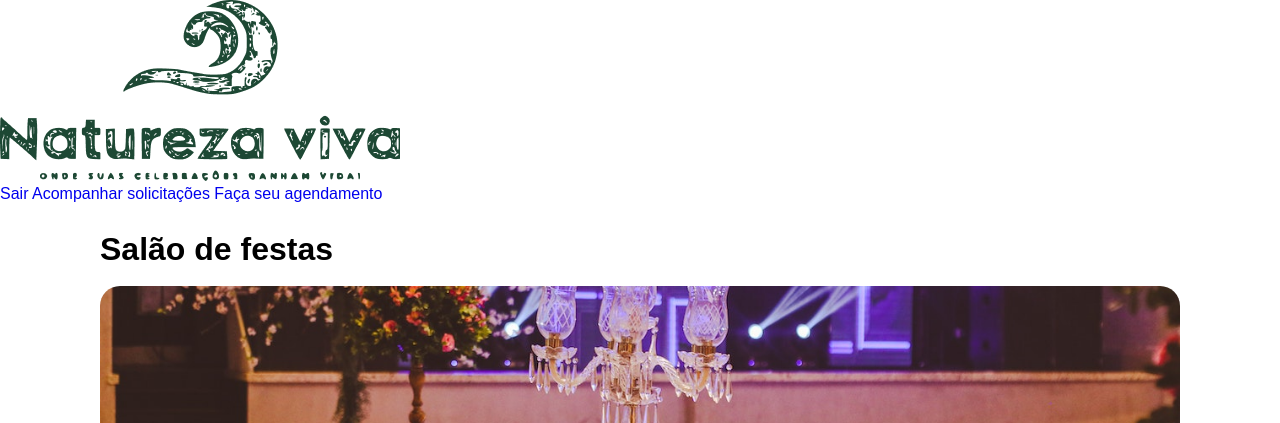
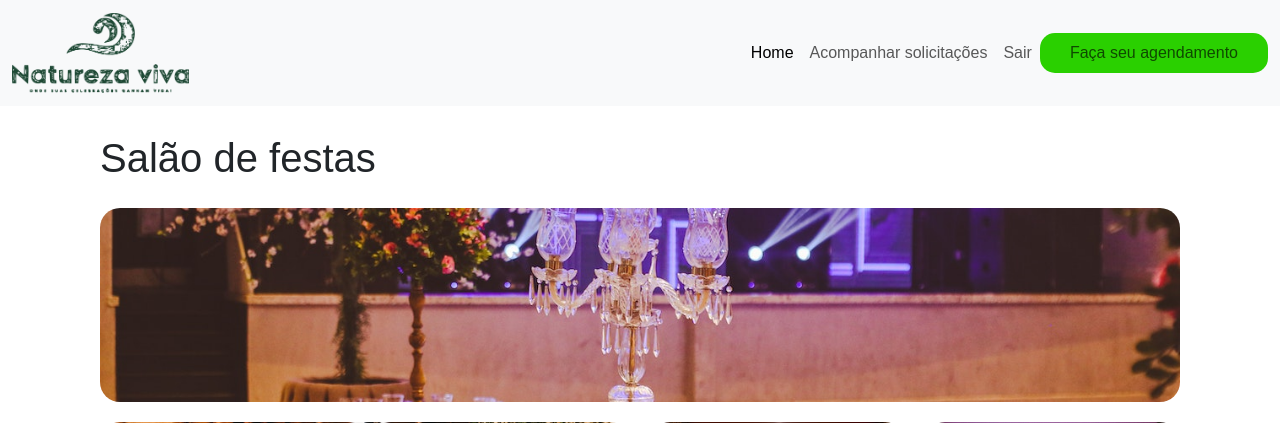
Before and after one commit to RafaSilvaDev/Projeto-DevWeb, a PHP site: page /pages/Salao.html in a window 1280 px wide. Shown: the top 423 px of the page. Run offline with PHP 8.4, Linux system fonts and the light colour scheme; style sheets or scripts are compiled from the project's sources; some web fonts are replaced.

Commit message:
Updating header everywhere

```diff
--- a/pages/Salao.html
+++ b/pages/Salao.html
@@ -4,22 +4,61 @@
     <meta charset="UTF-8" />
     <meta http-equiv="X-UA-Compatible" content="IE=edge" />
     <meta name="viewport" content="width=device-width, initial-scale=1.0" />
+    <link
+      href="https://cdn.jsdelivr.net/npm/bootstrap@5.3.0/dist/css/bootstrap.min.css"
+      rel="stylesheet"
+      integrity="sha384-9ndCyUaIbzAi2FUVXJi0CjmCapSmO7SnpJef0486qhLnuZ2cdeRhO02iuK6FUUVM"
+      crossorigin="anonymous"
+    />
+    <script
+      src="https://cdn.jsdelivr.net/npm/bootstrap@5.3.0/dist/js/bootstrap.bundle.min.js"
+      integrity="sha384-geWF76RCwLtnZ8qwWowPQNguL3RmwHVBC9FhGdlKrxdiJJigb/j/68SIy3Te4Bkz"
+      crossorigin="anonymous"
+    ></script>
     <link rel="stylesheet" href="../styles/salao.css" />
     <title>Natureza Viva | Reservar salão</title>
   </head>
   <body>
-    <header>
-      <a href="./Home.html" class="header-logo">
-        <img src="../img/vector.png" alt="Logo" />
-      </a>
-      <div class="links">
-        <a href="../php/logout.php" class="requests">Sair</a>
-        <a href="./Solicitacoes.html" class="requests"
-          >Acompanhar solicitações</a
+    <nav class="navbar navbar-expand-lg navbar-light bg-light">
+      <div class="container-fluid">
+        <button
+          class="navbar-toggler"
+          type="button"
+          data-bs-toggle="collapse"
+          data-bs-target="#navbarTogglerDemo01"
+          aria-controls="navbarTogglerDemo01"
+          aria-expanded="false"
+          aria-label="Toggle navigation"
         >
-        <a href="./Salao.html" class="reserve">Faça seu agendamento</a>
+          <span class="navbar-toggler-icon"></span>
+        </button>
+        <a href="./Home.html" class="header-logo navbar-brand">
+          <img src="../img/vector.png" height="80" alt="Logo" />
+        </a>
+        <div class="collapse navbar-collapse" id="navbarTogglerDemo01">
+          <ul class="navbar-nav me-auto mb-2 mb-lg-0">
+            <li class="nav-item">
+              <a class="nav-link active" aria-current="page" href="Home.html"
+                >Home</a
+              >
+            </li>
+            <li class="nav-item">
+              <a class="nav-link" href="./Solicitacoes.php"
+                >Acompanhar solicitações</a
+              >
+            </li>
+            <li class="nav-item">
+              <a class="nav-link" href="../php/logout.php">Sair</a>
+            </li>
+            <li class="nav-item">
+              <a class="nav-link reserve" href="Salao.html"
+                >Faça seu agendamento</a
+              >
+            </li>
+          </ul>
+        </div>
       </div>
-    </header>
+    </nav>
     <main>
       <h1 class="title">Salão de festas</h1>
       <section class="pictures">
--- a/sass/salao.scss
+++ b/sass/salao.scss
@@ -9,6 +9,7 @@
 
 main {
   margin: 10px 100px;
+
   .title {
     padding: 18px 0;
   }
@@ -54,7 +55,7 @@ main {
   .img2 {
     grid-area: 11 / 1 / 8 / 5;
     background: url("../img/area-externa-salao.jpg");
-    height: 255px; /* Ajuste de altura */
+    height: 255px;
 
     @media screen and (max-width: 768px) {
       grid-area: auto;
--- a/sass/solicitacoes.scss
+++ b/sass/solicitacoes.scss
@@ -24,6 +24,6 @@
   }
 
   .table {
-    padding: 0 80px;
+    padding: 0 80px
   }
 }
```
Also changed, not shown: pages/Solicitacoes.php (+25 -9 lines).
